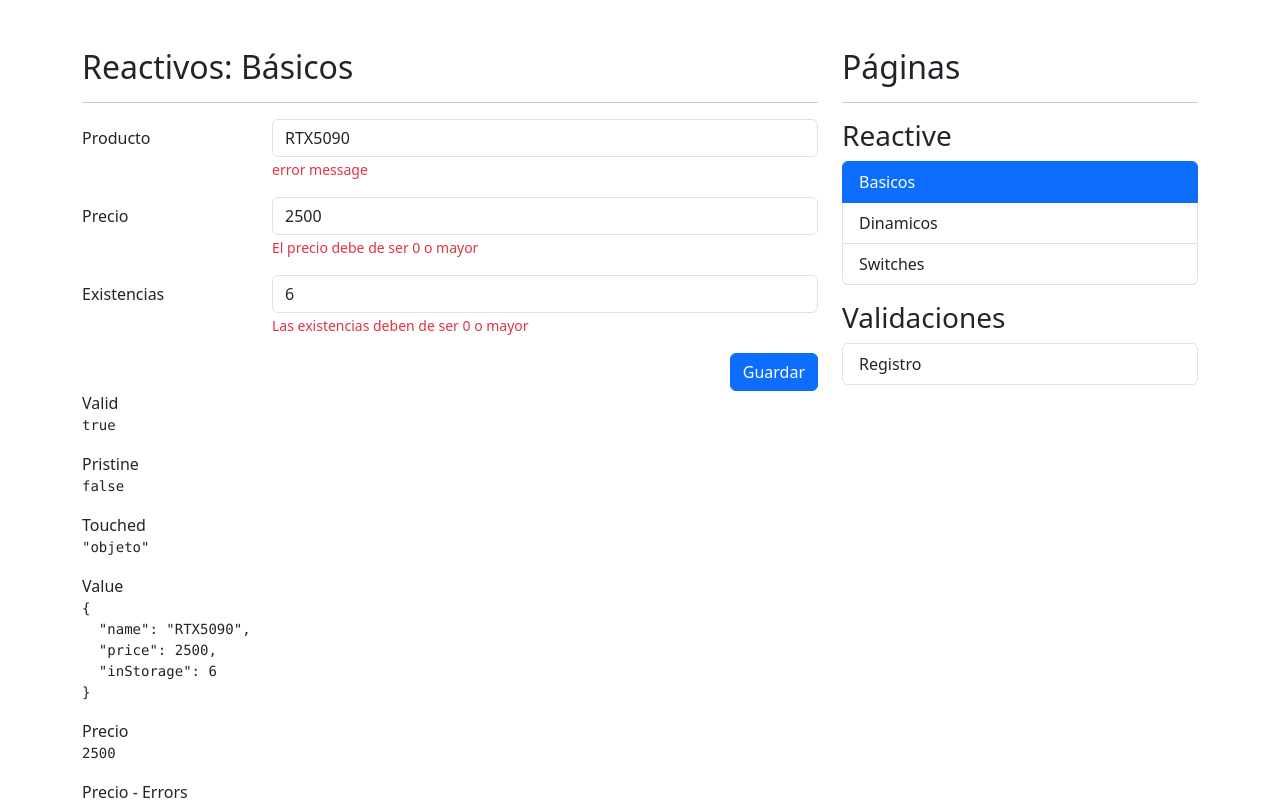
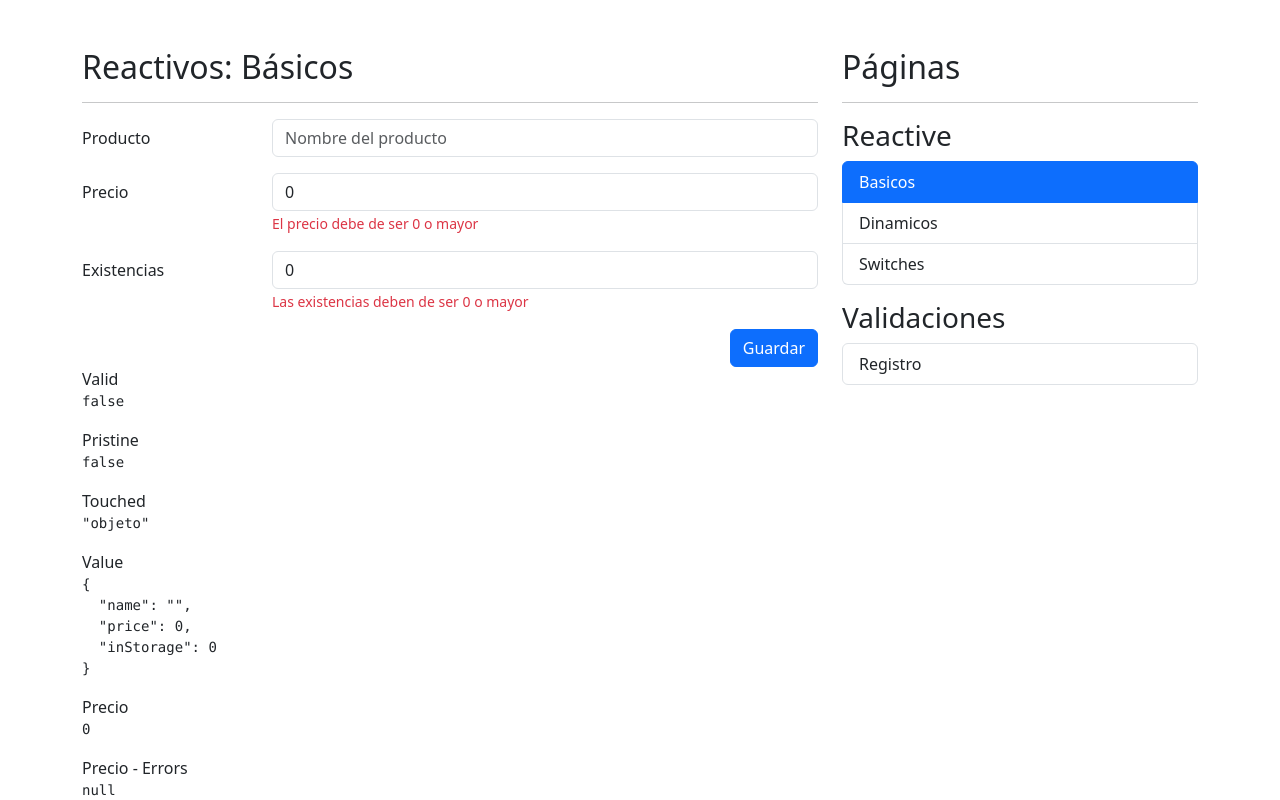
Before and after one commit to Duvan2662/Formularios-Reactivos, an Angular app: page /reactive/basic in a window 1280 px wide. Shown: the top 800 px of the page. Built offline with nearby package versions, Linux system fonts and the light colour scheme.

Commit message:
Mostrar errores de validacion en pantalla

```diff
--- a/src/app/reactive/pages/basic-page/basic-page.component.html
+++ b/src/app/reactive/pages/basic-page/basic-page.component.html
@@ -16,10 +16,14 @@
                            formControlName = 'name'
                            placeholder="Nombre del producto">
 
-                    <span class="form-text text-danger">
+                    <span *ngIf="myForm.controls['name'].getError('required') && myForm.controls['name'].touched" class="form-text text-danger">
                         <!-- Debe de ser de 3 letras -->
-                        error message
+                        Este campo es requerido
                     </span>
+                    <span *ngIf="myForm.controls['name'].getError('minlength') && myForm.controls['name'].touched" class="form-text text-danger">
+                      <!-- Debe de ser de 3 letras -->
+                      Este campo requiere minimo 3 letras
+                  </span>
                 </div>
             </div>
 
--- a/src/app/reactive/pages/basic-page/basic-page.component.ts
+++ b/src/app/reactive/pages/basic-page/basic-page.component.ts
@@ -33,12 +33,13 @@ export class BasicPageComponent implements OnInit {
   }
 
   ngOnInit(): void {
-    this.myForm.reset(rtx5090)
+    // this.myForm.reset(rtx5090);
   }
 
   public onSave = ():void => {
 
     if(this.myForm.invalid){
+      this.myForm.markAllAsTouched();
       return
     }
 
```
